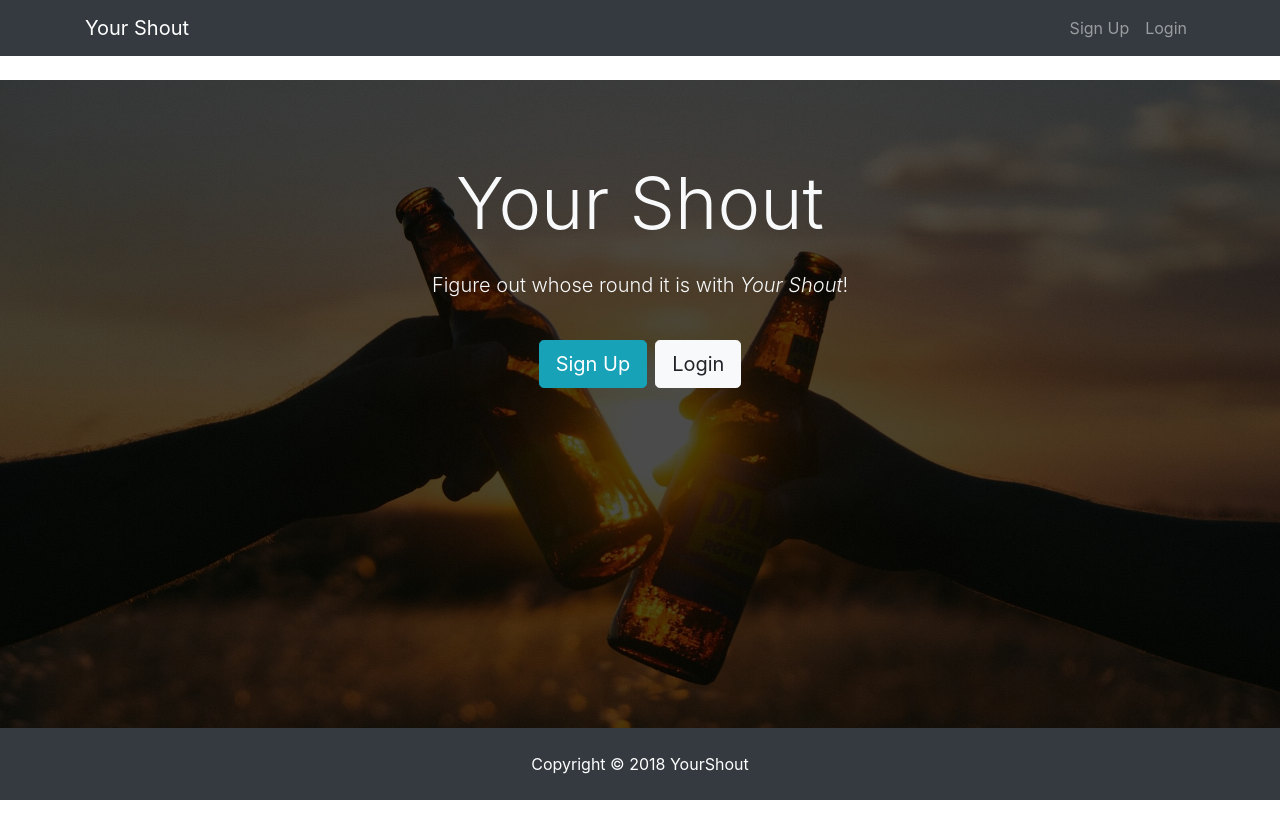
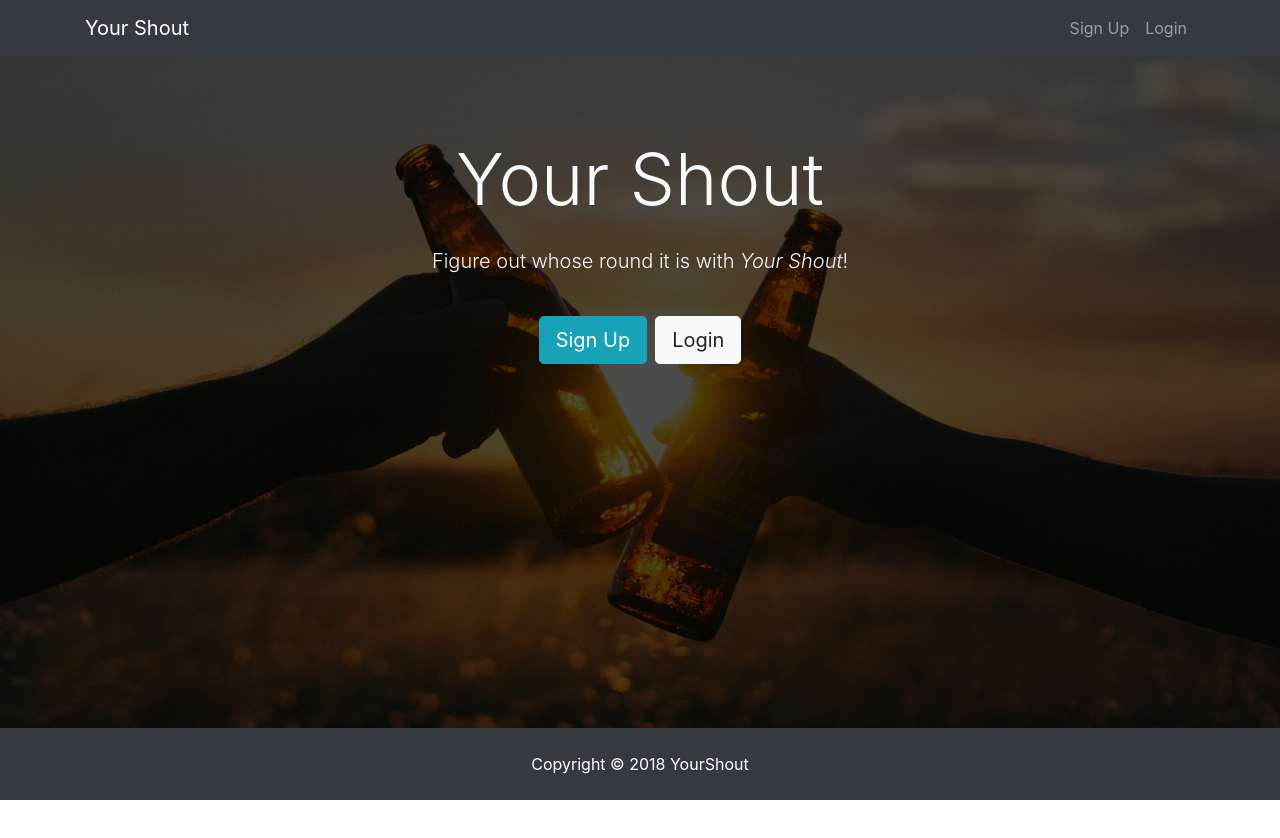
Before and after one commit to nicholasnbg/your-shout, a React (Create React App) app in the folder client/: page / in a window 1280 px wide. Shown: the top 838 px of the page. Built offline with nearby package versions, Linux system fonts and the light colour scheme.

Commit message:
Edited css to fit landing content between nav and footer

```diff
--- a/client/src/App.css
+++ b/client/src/App.css
@@ -3,7 +3,7 @@
 }
 
 .main-content.container {
-  min-height: calc(100vh - 200px);
+  min-height: calc(100vh - 128px);
 }
 
 img {
@@ -15,8 +15,8 @@ img {
   background: url('./img/showcase.jpg') no-repeat;
   background-size: cover;
   background-position: center;
-  height: calc(100vh - 90px);
-  margin-top: 0px;
+  height: calc(100vh - 128px);
+  margin-top: -1.5rem;
   margin-bottom: 0;
 }
 
```
